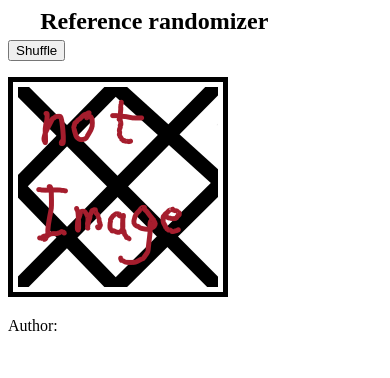
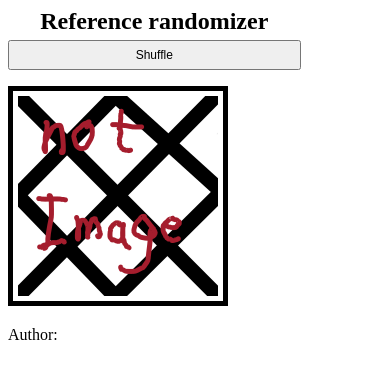
Before and after one commit to Ivan-Krul/ReferenceRandomizer, a plain HTML site: page index.html in a window 390 px wide. Drawn offline with Linux system fonts and the light colour scheme.

Commit message:
made button flexible

```diff
--- a/css/index.css
+++ b/css/index.css
@@ -16,3 +16,24 @@
 	max-height: 100%;
   object-fit: contain; /* Preserve aspect ratio and fit within the container */
 }
+
+.classic button {
+	width: 50%; /* Set initial width */
+  padding: 10px 20px; /* Set initial padding */
+  font-size: 16px; /* Set initial font size */
+
+  /* Add additional styles as needed */
+
+  /* Media queries for responsive adjustments */
+  @media (max-width: 768px) {
+    width: 80%; /* Adjust width for smaller screens */
+    padding: 8px 16px; /* Adjust padding for smaller screens */
+    font-size: 14px; /* Adjust font size for smaller screens */
+  }
+
+  @media (max-width: 480px) {
+    width: 100%; /* Adjust width for even smaller screens */
+    padding: 6px 12px; /* Adjust padding for even smaller screens */
+    font-size: 12px; /* Adjust font size for even smaller screens */
+  }
+}
```
